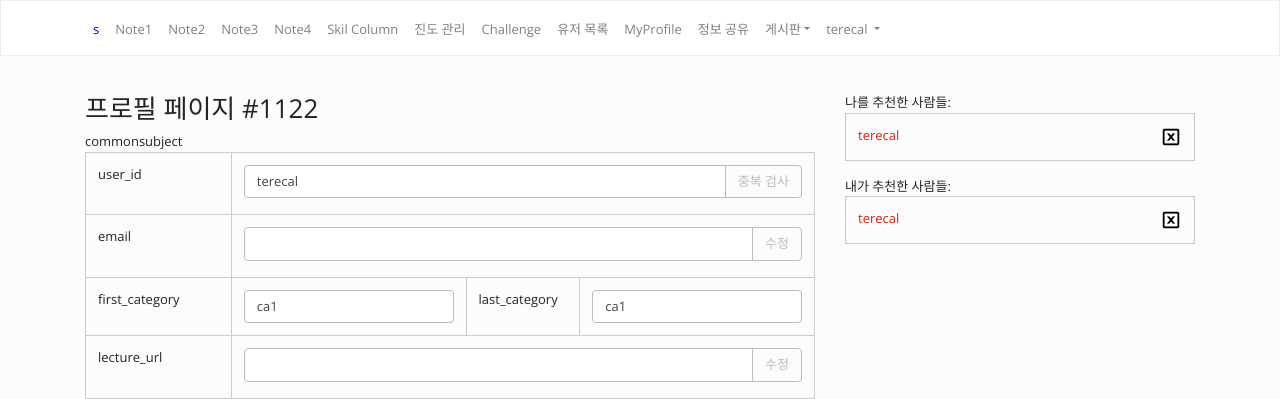
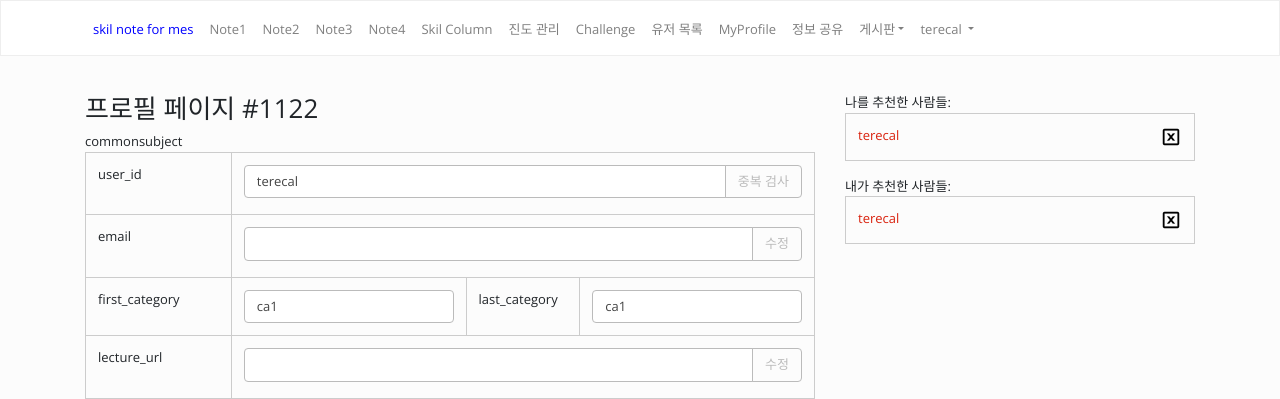
Before and after one commit to hyunsokstar/skilnote-for-mes, a Django app: page /accounts/my_profile_information_view/ in a window 1280 px wide. Shown: the top 399 px of the page. Run offline with Django 3.2, Linux system fonts and the light colour scheme; a user stored in the database is signed in; data comes from the database, SQL or seed files in the repository; tables that the repository leaves empty hold one stand-in row (values such as "Sample post"); some libraries are stand-ins or nearby versions.

Commit message:
update for layout title

```diff
--- a/reservation_app/templates/layout.html
+++ b/reservation_app/templates/layout.html
@@ -36,7 +36,7 @@
 		<ul class="navbar-nav">
 			<li class="nav-item">
 				<a class="nav-link" href="http://www.skilnote-for-mes.shop">
-					<p style="color:blue">s</p>
+					<p style="color:blue">skil note for mes</p>
 				</a>
 			</li>
 			<li class="nav-item">
```
